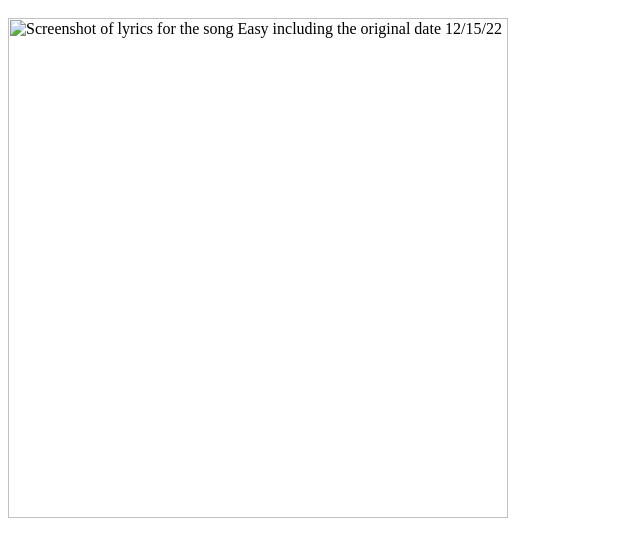
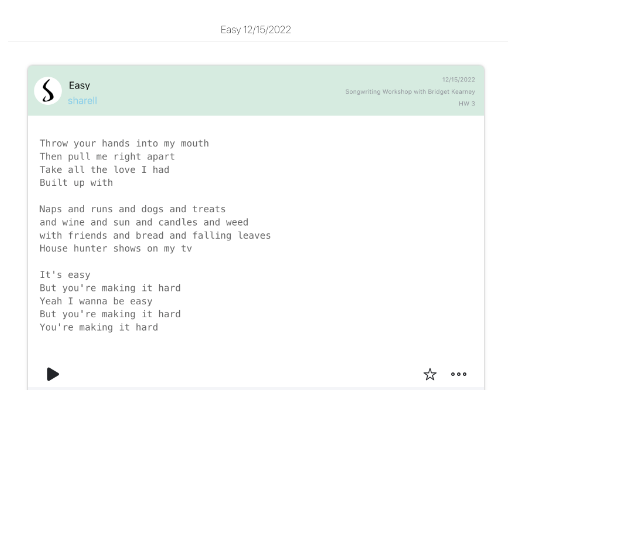
Before and after one commit to sharellb/music-video-memories, a plain HTML site: page index.html in a window 1280 px wide. Shown: the part 48-604 px from the top of the page, without its empty margins (0-640 px from the left). Drawn offline with Linux system fonts and the light colour scheme; the site is published under a folder, as on GitHub Pages, so addresses that start at the root find nothing.

Commit message:
Fix image url

```diff
--- a/index.html
+++ b/index.html
@@ -2,7 +2,7 @@
     <head>
         <body>
             <h1>Music Video Memories</h1>
-            <img width="500px" src="/assets/photos/easy-original-demo-sos.png"
+            <img width="500px" src="assets/photos/easy-original-demo-sos.png"
                 alt="Screenshot of lyrics for the song Easy including the original date 12/15/22" />
         </body>
     </head>
```
